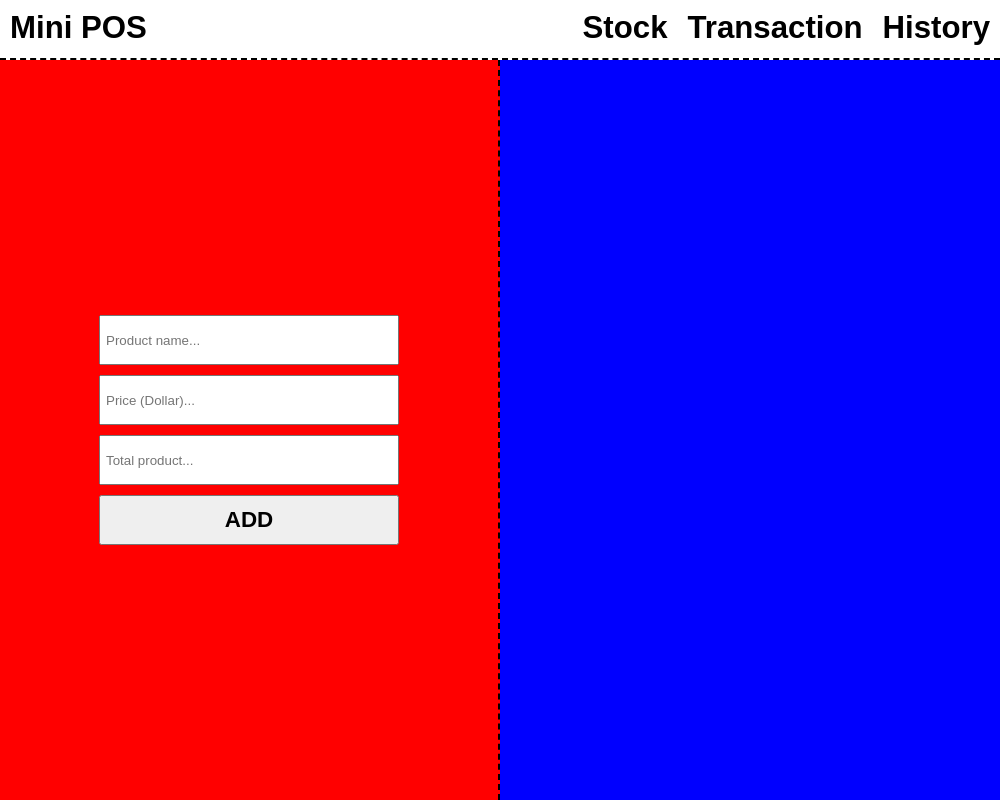
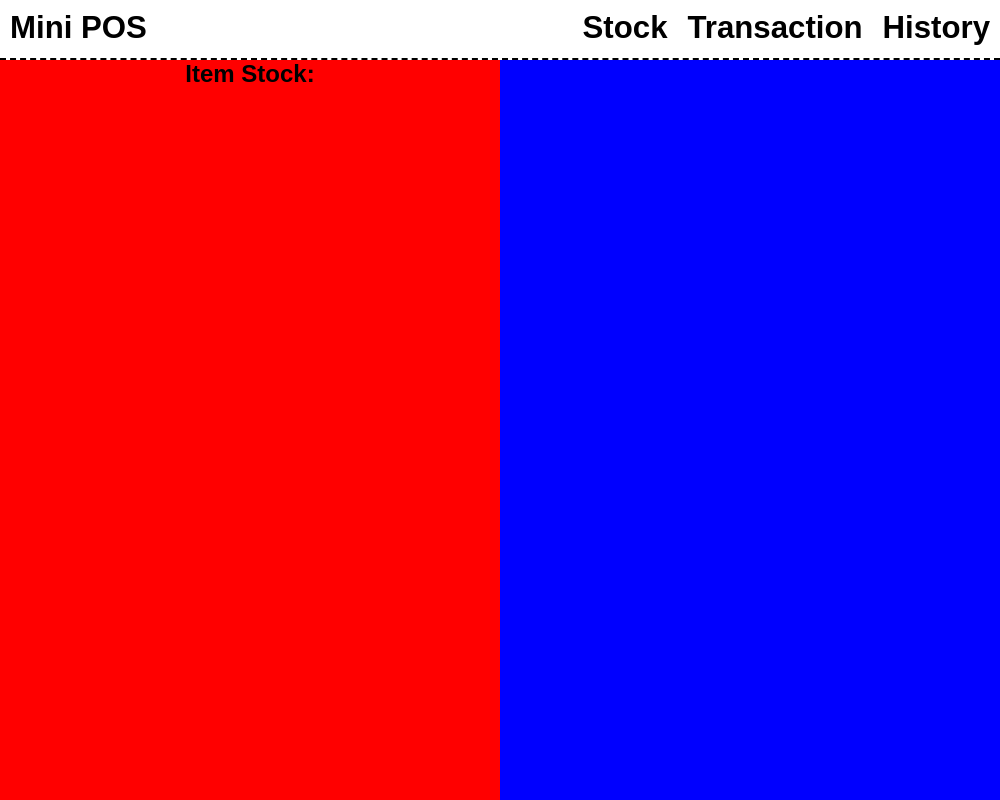
Before and after one commit to JimmyAlMa/Electron-Project-2, an Electron app: page index.html in a window 1000 px wide. Drawn offline with Linux system fonts and the light colour scheme.

Commit message:
feat: add stock item list UI

```diff
--- a/index.html
+++ b/index.html
@@ -25,13 +25,22 @@
             <button onclick="addStock()" id="stockButton">ADD</button>
         </div>
         <div id="rightStockContainer">
-            <ul id="stockList">
+            <ul class="stockList">
 
             </ul>
         </div>
     </div>
 
-    <div id="transactionContainer"></div>
+    <div id="cashierContainer">
+        <div id="leftCashierContainer">
+            <h2>Item Stock:</h2>
+            <div id="itemStockContainer">
+                <ul class="stockList"></ul>
+
+            </div>
+        </div>
+        <div id="rightCashierContainer"></div>
+    </div>
 
     <div id="historyContainer"></div>
 
--- a/style.css
+++ b/style.css
@@ -24,7 +24,7 @@ nav #subContainer h2 {
 
 /* First Container (Stock Container) */
 #stockContainer {
-    display: grid;
+    display: none;
     grid-template-columns: 1fr 1fr;
     height: calc(100vh - 60px);
 }
@@ -63,3 +63,38 @@ nav #subContainer h2 {
 #stockList {
     list-style: none;
 }
+
+
+
+/* Second Container (Cashier Transactions Container) */
+#cashierContainer {
+    display: grid;
+    grid-template-columns: 1fr 1fr;
+    height: calc(100vh - 60px);
+}
+#leftCashierContainer {
+    display: flex;
+    flex-direction: column;
+    align-items: center;
+    justify-content: flex-start;
+
+    height: 100%;
+    min-height: 0;
+    overflow: hidden;
+    background-color: red;
+}
+#rightCashierContainer {
+    background-color: blue;
+    overflow: hidden;
+}
+#itemStockContainer {
+    width: 100%;
+    flex: 1;
+    padding: 10px;
+
+    overflow-y: auto;
+}
+#itemStockContainer li {
+    font-size: 1.3rem;
+    margin-bottom: 10px;
+}
```
